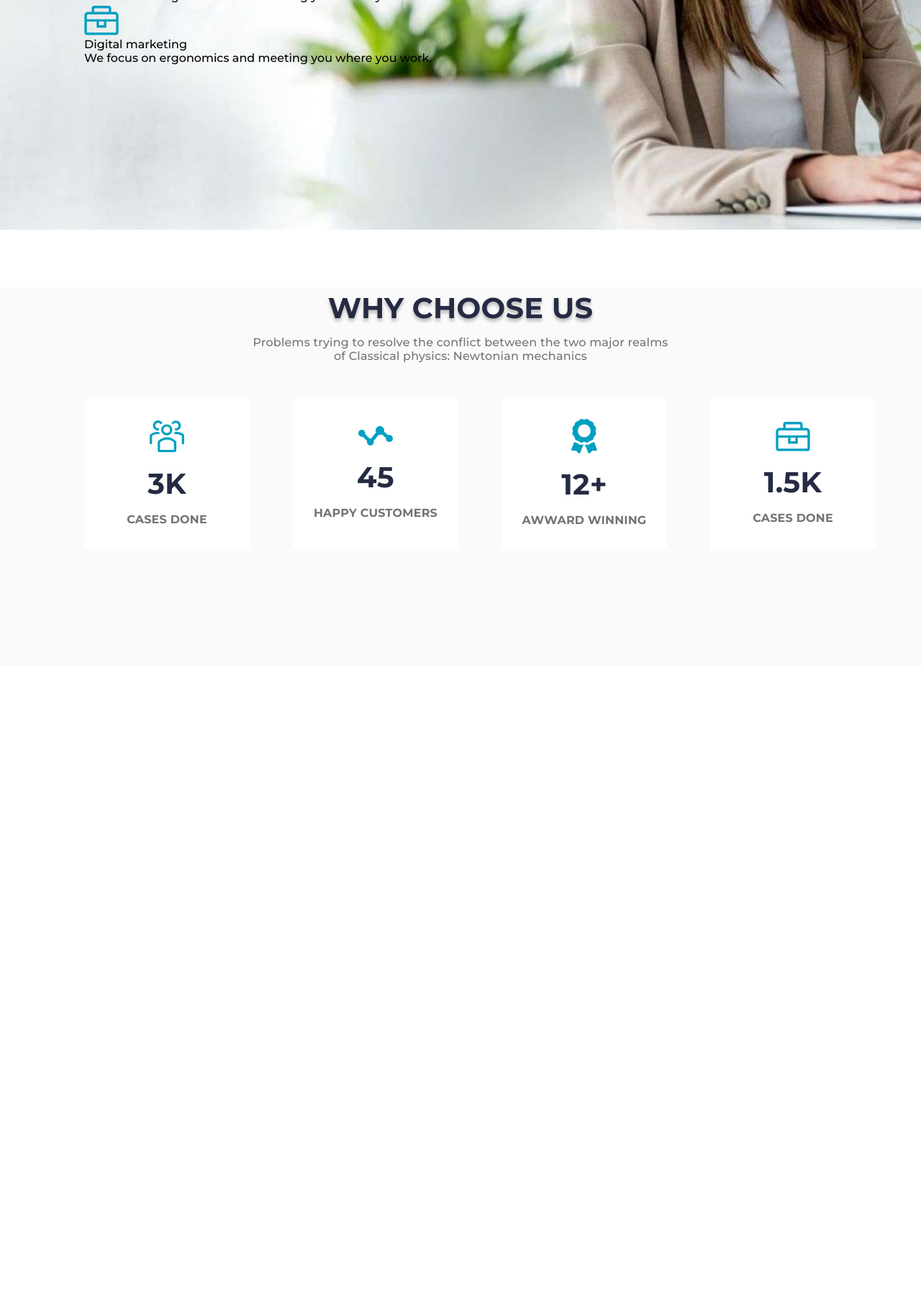
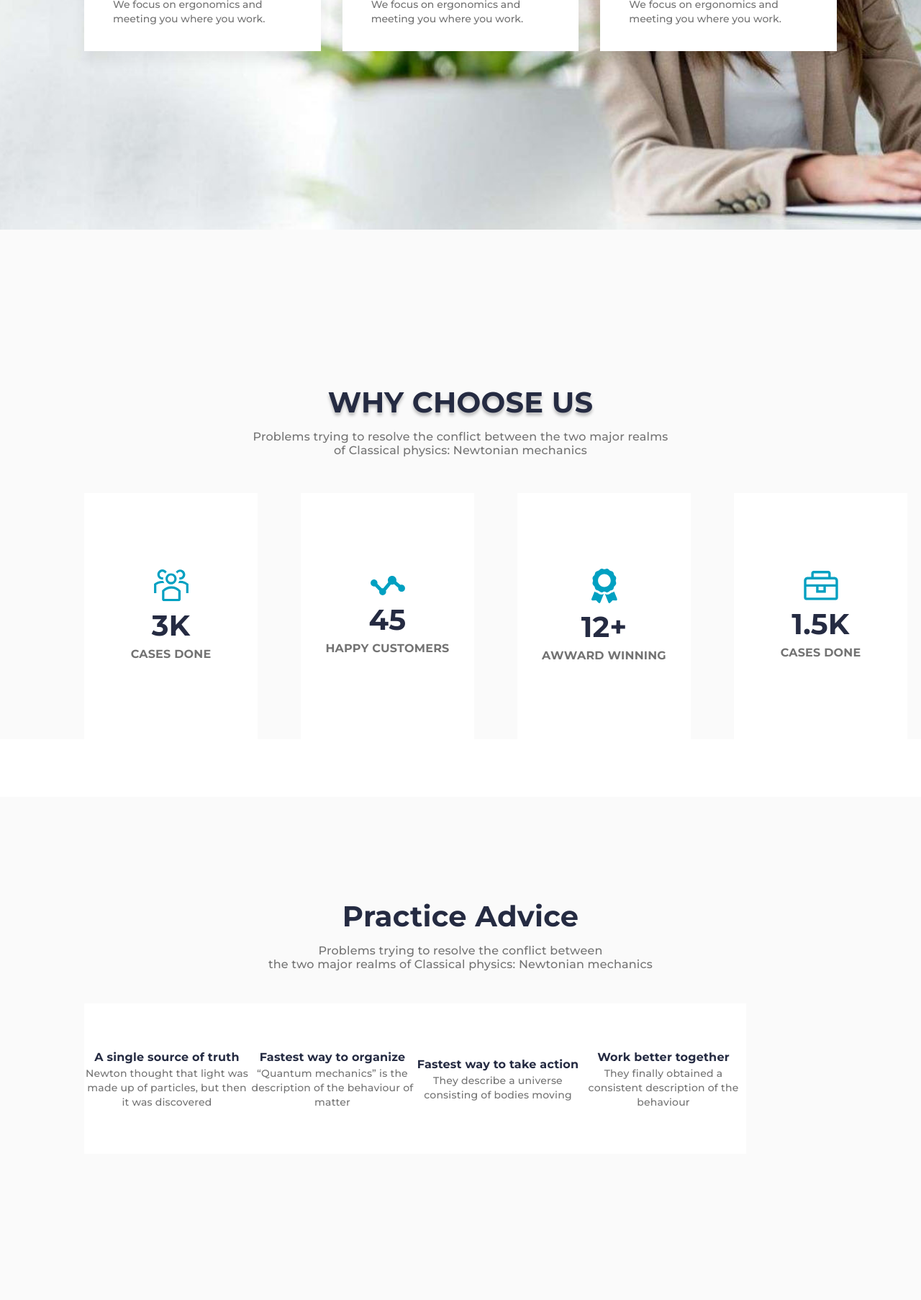
Before and after one commit to abushka110/webpack_man, a website built with webpack: page src/index.html in a window 1280 px wide. Shown: the part 481-2287 px from the top of the page at 72% size. Before the commit the page ends 1406 px from the top, so only its background shows below. Built offline with nearby package versions, Linux system fonts and the light colour scheme.

Commit message:
3d section

```diff
--- a/src/index.html
+++ b/src/index.html
@@ -24,8 +24,8 @@
             <div class="header-main__cta">
                 <h1>Empower<br> your business</h1>
                 <h4>We know how large objects will act, but things on a small scale.</h4>
-                <a href="#" class="cta-button cta-button--primary cta-button--rounded">Get quote now</a>
-                <a href="#" class="cta-button cta-button--secondary cta-button--rounded cta-button--transparent">Learn more</a>
+                <a href="#" class="btn btn--primary btn--rounded">Get quote now</a>
+                <a href="#" class="btn btn--secondary btn--rounded btn--secondary--outline">Learn more</a>
             </div>
 
             <div class="header-main__info">
@@ -48,6 +48,7 @@
 
         </div>
     </header>
+
     <section class="features_10">
         <div class="container">
 
@@ -134,5 +135,40 @@
             </div>
         </div>
     </section>
+    <section class="features_7">
+        <div class="container">
+            <div class="main_content">
+                <h2 class="title">Practice Advice</h2>
+                <p class="subtitle">Problems trying to resolve the conflict between <br> the two major realms of Classical physics: Newtonian mechanics </p>
+            </div>
+            <div class="row">
+                <div class="col_md_3">
+                    <div class="card_item">
+                        <h5 class="card_item_text_main">A single source of truth</h5>
+                        <p class="card_item_text_descr">Newton thought that light was made up of particles, but then it was discovered </p>
+                        <img src="" alt="" class="card_item_img">
+                    </div>
+
+                    <div class="card_item">
+                        <h5 class="card_item_text_main">Fastest way to organize</h5>
+                        <p class="card_item_text_descr">“Quantum mechanics” is the description of the behaviour of matter</p>
+                        <img src="" alt="" class="card_item_img">
+                    </div>
+
+                    <div class="card_item">
+                        <h5 class="card_item_text_main">Fastest way to take action</h5>
+                        <p class="card_item_text_descr">They describe a universe consisting of bodies moving</p>
+                        <img src="" alt="" class="card_item_img">
+                    </div>
+
+                    <div class="card_item">
+                        <h5 class="card_item_text_main">Work better together</h5>
+                        <p class="card_item_text_descr">They finally obtained a consistent description of the behaviour </p>
+                        <img src="" alt="" class="card_item_img">
+                    </div>
+                </div>
+            </div>
+        </div>
+    </section>
 </body>
 </html>
--- a/src/scss/_landing.scss
+++ b/src/scss/_landing.scss
@@ -7,42 +7,46 @@ body {
     margin: 0 auto;
 }
 
+.title {
+    text-align: center;
+    color: #252B42;
+    font-weight: 700;
+    font-size: 40px;
+    line-height: 57px;
+}
+.subtitle {
+    text-align: center;
+    margin-top: 10px;
+    color: #737373;
+    font-weight: 500;
+}
+
 .header-main {
     background: url('../images/design/cover-hero.jpg') center/cover no-repeat;
-
     min-height: 100vh;
 
     &__logo {
         margin-right: 120px;
-
         font-weight: 700;
         font-size: 24px;
         line-height: 32px;
         letter-spacing: 0.1px;
-
         color: $text-color;
-
         transition: opacity ease .3s;
-
         &:hover {
             opacity: .5;
         }
     }
-
     &__top {
         display: flex;
         height: 104px;
         align-items: center;
     }
-
     &__nav {
-
         ul {
             li {
                 display: inline-block;
-
                 margin-right: 21px;
-
                 &:last-child {
                    margin-right: 0;
                 }
@@ -51,9 +55,7 @@ body {
                     font-size: 14px;
                     line-height: 24px;
                     color: $second-text-color;
-
                     transition: color ease 0.3s;
-
                     &:hover {
                         color: $text-color;
                     }
@@ -61,7 +63,6 @@ body {
             }
         }
     }
-
     h1 {
         font-weight: 800;
         font-size: 58px;
@@ -79,36 +80,56 @@ body {
             color: $second-text-color;
         }
     }
+
+    &__info {
+        display: flex;
+        gap: 30px;
+
+        position: relative;
+        bottom: -20px;
+    }
+
+    &__info-item {
+        background-color: #fff;
+        box-shadow: 0px 13px 19px rgb(0 0 0 / 7%);
+
+        padding: 35px 40px;
+
+        h3 {
+            font-weight: 700;
+            font-size: 24px;
+            line-height: 32px;
+            color: $text-color;
+
+            margin: 10px 0;
+        }
+
+        p {
+            font-weight: 500;
+            font-size: 14px;
+            line-height: 20px;
+            color: $second-text-color;
+        }
+    }
 }
 
 
 .features_10 {
     background: #FAFAFA;
-    margin-top: 80px;
-    min-height: 526px;
+    min-height: 657px;
     letter-spacing: 0.2px;
     .main_content {
+        padding-top: 211px;
         .title {
-            text-align: center;
-            color: #252B42;
             text-shadow: 0px 4px 4px rgba(0, 0, 0, 0.25);
-            font-weight: 700;
-            font-size: 40px;
-            line-height: 57px;
         }
         .subtitle {
-            text-align: center;
-            margin: 0 auto;
-            margin-top: 10px;
-            color: #737373;
-            font-weight: 500;
         }
     }
     .row {
         margin-top: 50px;
         margin-bottom: 80px;;
         display: flex;
-        padding: 0px;
         gap: 30px;
         .col_md_3 {
             display: flex;
@@ -118,15 +139,15 @@ body {
              }
             .card {
                 background: #FFFFFF;
-                width: 230px;
-                height: 209px;
+                width: 241px;
+                height: 342px;
                 display: flex;
                 flex-direction: column;
                 align-items: center;
                 justify-content: center;
                 &_title {
+                    max-width: 135px;
                     color: #252B42;
-                    margin: 10px auto;
                     text-align: center;
                     font-weight: 700;
                     font-size: 40px;
@@ -142,7 +163,54 @@ body {
                 }
             }
         }
+    }
+}
 
+.features_7 {
+    min-height: 699px;
+    letter-spacing: 0.2px;
+    background: #FAFAFA;
+    .main_content {
+        padding-top: 137px;
+        .title {
+        }
+        .subtitle {
+        }
     }
-
+    .row {
+        margin-top: 45px;
+        margin-bottom: 68px;;
+        display: flex;
+        gap: 30px;
+        .col_md_3 {
+            display: flex;
+            margin-right: 30px;
+            &:last-child {
+                margin-right: 0;
+             }
+            .card_item {
+                background: #FFFFFF;
+                width: 230px;
+                height: 209px;
+                display: flex;
+                flex-direction: column;
+                align-items: center;
+                justify-content: center;
+                &_text_main {
+                    color: #252B42;
+                    text-align: center;
+                    font-weight: 700;
+                    font-size: 16px;
+                    line-height: 24px;
+                }
+                &_text_descr {
+                    color: #737373;
+                    text-align: center;
+                    font-weight: 500;
+                    font-size: 14px;
+                    line-height: 20px;
+                }
+            }
+        }
+    }
 }
--- a/src/scss/base/_buttons.scss
+++ b/src/scss/base/_buttons.scss
@@ -0,0 +1,53 @@
+.btn {
+    font-weight: 700;
+    font-size: 14px;
+    line-height: 28px;
+
+    padding: 9px 35px;
+
+    color: #fff;
+
+    transition: all ease .4s;
+
+    &--primary {
+        background-color: $primary-color;
+        border: 1px solid $primary-color;
+
+        &:hover, &--outline {
+            background-color: transparent;
+            color: $primary-color;
+        }
+
+        &--outline {
+            &:hover {
+                background-color: $primary-color;
+                color: white;
+            }
+        }
+    }
+
+    &--secondary {
+        background-color: $secondary-color;
+        border: 1px solid $secondary-color;
+
+        &:hover, &--outline {
+            background-color: transparent;
+            color: $secondary-color;
+        }
+
+        &--outline {
+            &:hover {
+                background-color: $secondary-color;
+                color: white;
+            }
+        }
+    }
+
+    &--rounded {
+        border-radius: 37px;
+    }
+
+    &--square {
+
+    }
+}
--- a/src/scss/base/_vars.scss
+++ b/src/scss/base/_vars.scss
@@ -23,3 +23,5 @@ $text-color: #252B42;
 $second-text-color: #737373;
 
 /* Components */
+$primary-color: #FFA62B;
+$secondary-color: #00A0C1;
```
